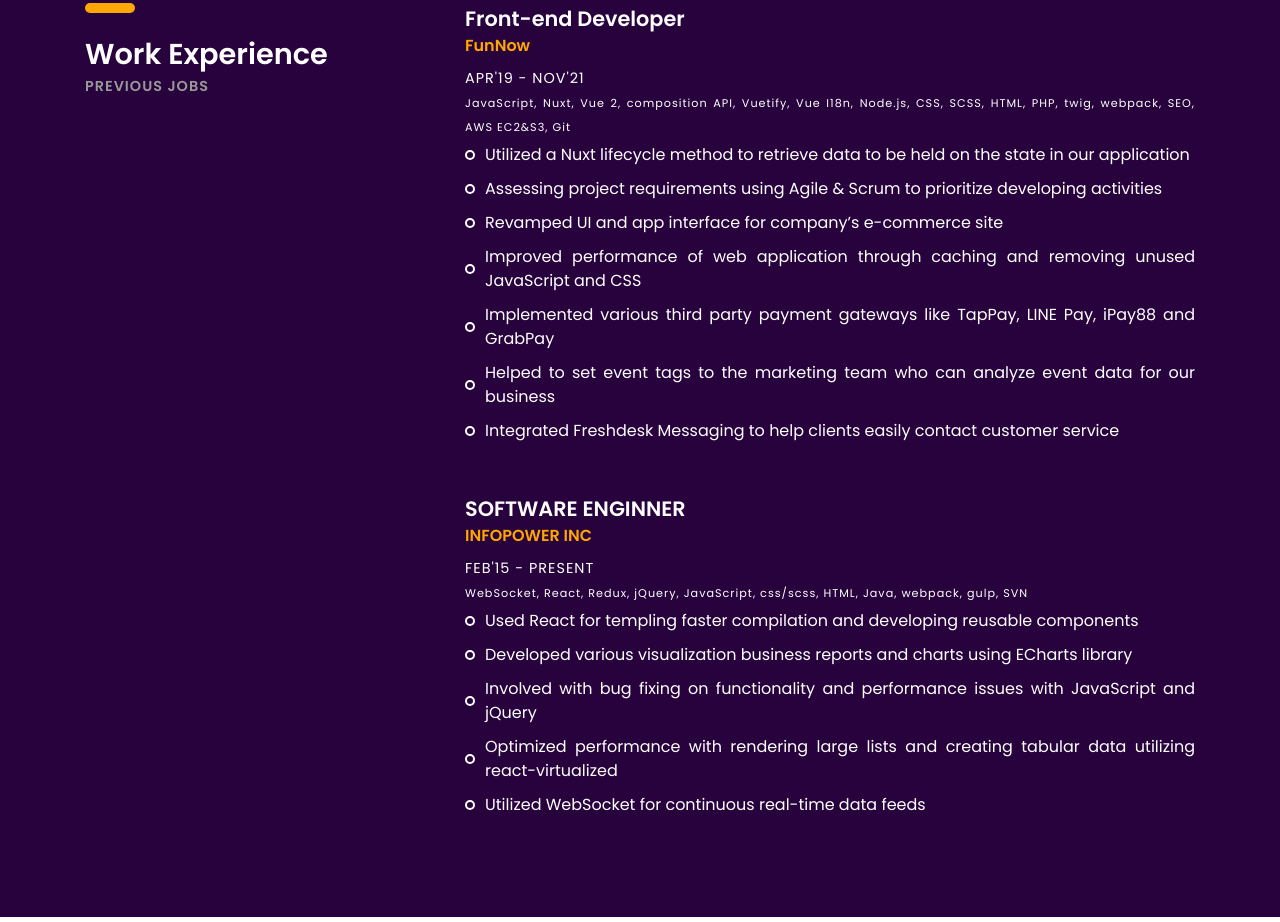
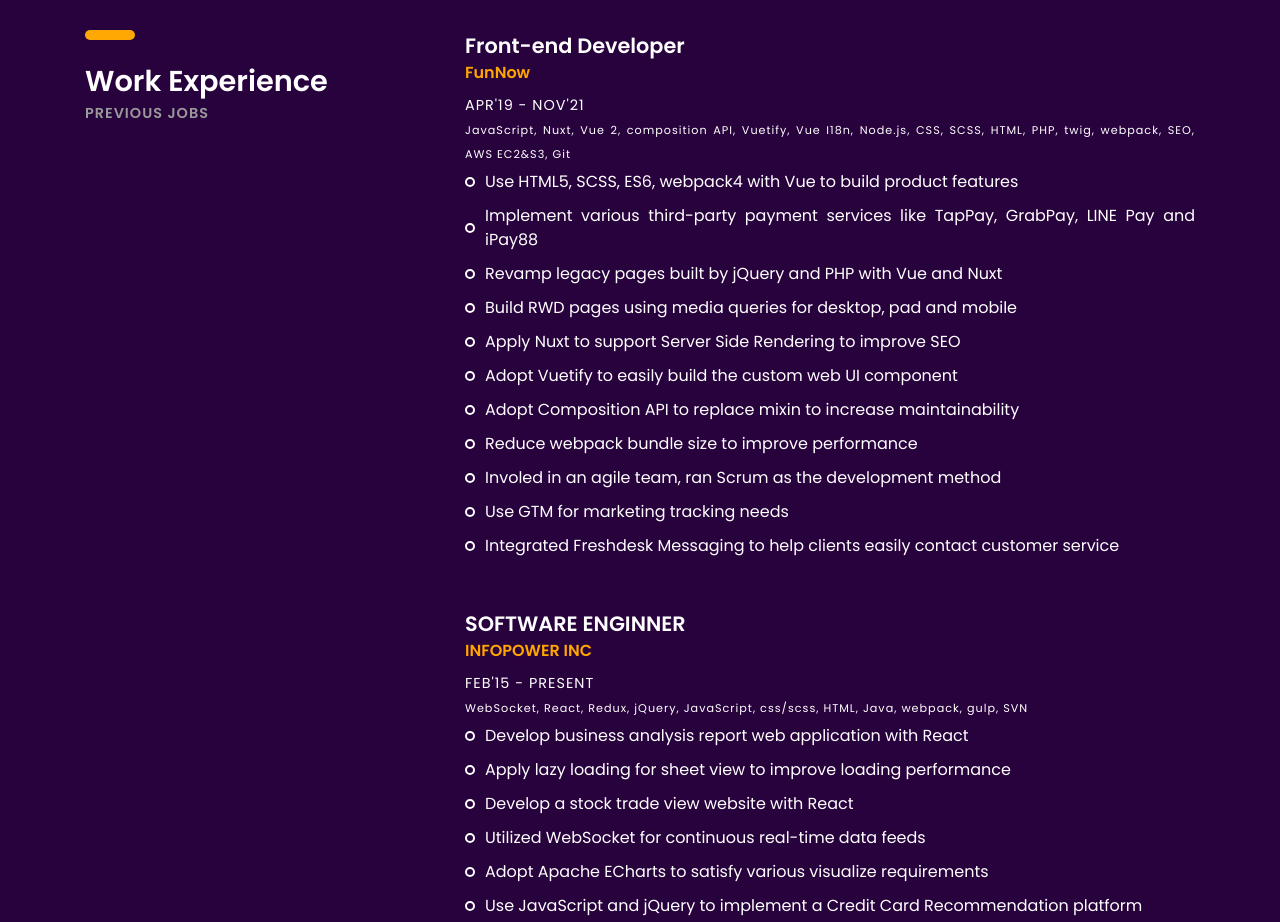
Before and after one commit to lolporen/portfolio, a plain HTML site: page index.html in a window 1280 px wide. Shown: the part 2639-3561 px from the top of the page. Drawn offline with Linux system fonts and the light colour scheme; files whose address does not match are found by name.

```diff
--- a/index.html
+++ b/index.html
@@ -150,7 +150,8 @@
 					</div>
 				</div><!-- col-sm-4 -->
 				<div class="col-sm-8">
-					<p class="margin-b-50">As a front-end developer with 5-year experience, I would like to be able to build intuitive and user-friendly web platforms to bring a better flow for users. I have expertise in building reusable components and interface features using Vue and React, and also, I love to be a team player and collaborate with my team members to iterate products continuously to achieve the business goal.
+					<p class="margin-b-50">
+						As a front-end developer with 5-year experience, I like to build web applications with intuitive and user-friendly user interfaces, and I think user experience means a lot in modern web applications. I mainly focus on Vue and React in my past work experience, I can conduct web applications with well-design reusable components. Touching different frameworks or libraries and tools brings me a lot of fun. I enjoy working within a team to brainstorm and iterate the product together.
 					</p>
 
 					<div class="row">
@@ -212,12 +213,16 @@
 
 						<h7 class="margin-t-10">JavaScript, Nuxt, Vue 2, composition API, Vuetify, Vue I18n, Node.js, CSS, SCSS, HTML, PHP, twig, webpack, SEO, AWS EC2&S3, Git</h7>
 						<ul class="list margin-b-30">
-							<li>Utilized a Nuxt lifecycle method to retrieve data to be held on the state in our application</li>
-							<li>Assessing project requirements using Agile & Scrum to prioritize developing activities</li>
-							<li>Revamped UI and app interface for company’s e-commerce site</li>
-							<li>Improved performance of web application through caching and removing unused JavaScript and CSS</li>
-							<li>Implemented various third party payment gateways like TapPay, LINE Pay, iPay88 and GrabPay</li>
-							<li>Helped to set event tags to the marketing team who can analyze event data for our business</li>
+							<li>Use HTML5, SCSS, ES6, webpack4 with Vue to build product features</li>
+							<li>Implement various third-party  payment services like TapPay, GrabPay, LINE Pay and iPay88</li>
+							<li>Revamp legacy pages built by jQuery and PHP with Vue and Nuxt</li>
+							<li>Build RWD pages using media queries for desktop, pad and mobile</li>
+							<li>Apply Nuxt to support Server Side Rendering to improve SEO</li>
+							<li>Adopt Vuetify to easily build the custom web UI component</li>
+							<li>Adopt Composition API to replace mixin to increase maintainability</li>
+							<li>Reduce webpack bundle size to improve performance</li>
+							<li>Involed in an agile team, ran Scrum as the development method</li>
+							<li>Use GTM for marketing tracking needs</li>
 							<li>Integrated Freshdesk Messaging to help clients easily contact customer service</li>
 						</ul>
 					</div>
@@ -229,11 +234,12 @@
 
 						<h7 class="margin-t-10">WebSocket, React, Redux, jQuery, JavaScript, css/scss, HTML, Java, webpack, gulp, SVN</h7>
 						<ul class="list margin-b-30">
-							<li>Used React for templing faster compilation and developing reusable components</li>
-							<li>Developed various visualization business reports and charts using ECharts library</li>
-							<li>Involved with bug fixing on functionality and performance issues with JavaScript and jQuery</li>
-							<li>Optimized performance with rendering large lists and creating tabular data utilizing react-virtualized</li>
+							<li>Develop business analysis report web application with React</li>
+							<li>Apply lazy loading for sheet view to improve loading performance</li>
+							<li>Develop a stock trade view website with React</li>
 							<li>Utilized WebSocket for continuous real-time data feeds</li>
+							<li>Adopt Apache ECharts to satisfy various visualize requirements</li>
+							<li>Use JavaScript and jQuery to implement a Credit Card Recommendation platform</li>
 						</ul>
 					</div><!-- experience -->
 
```
